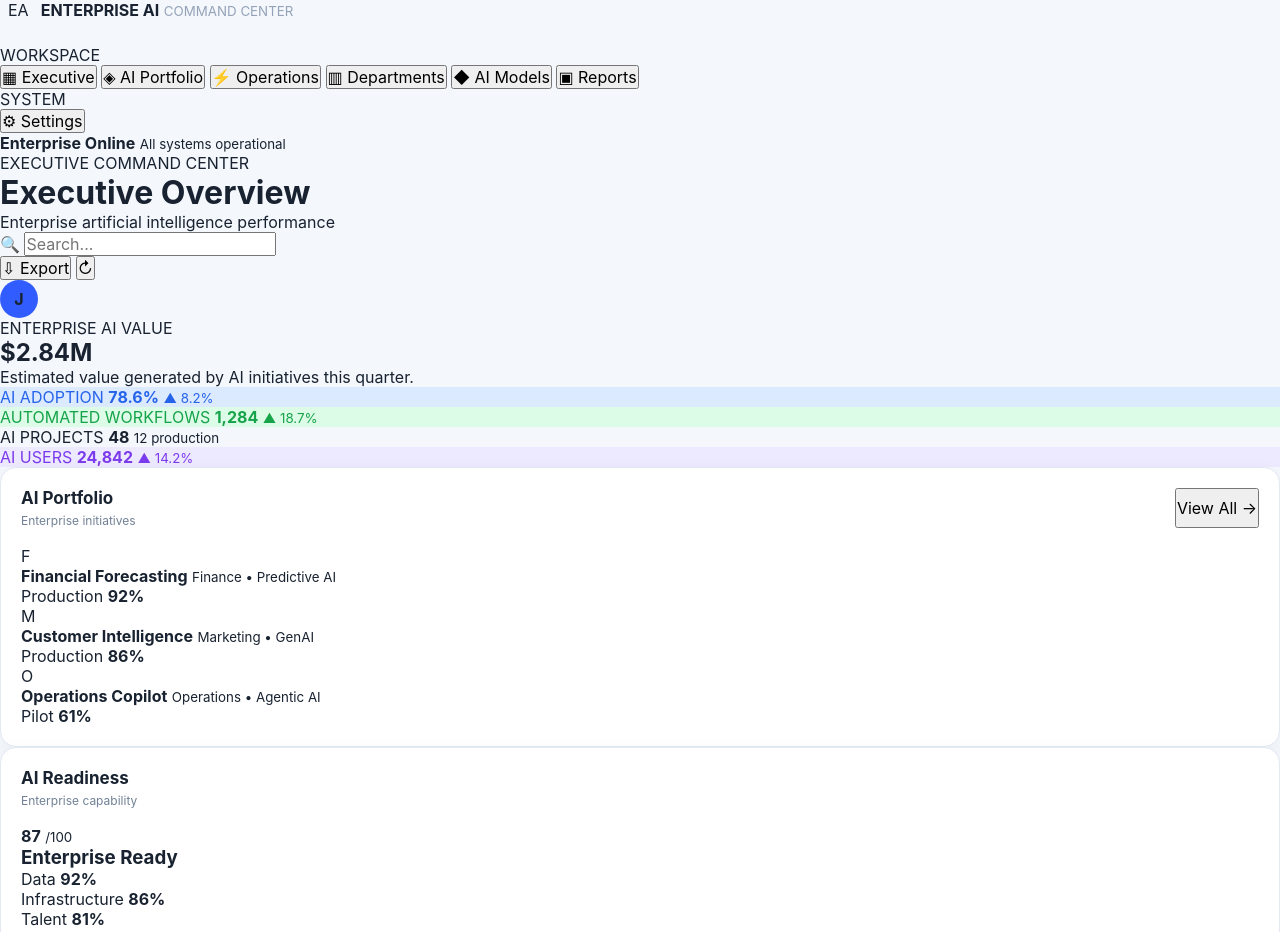
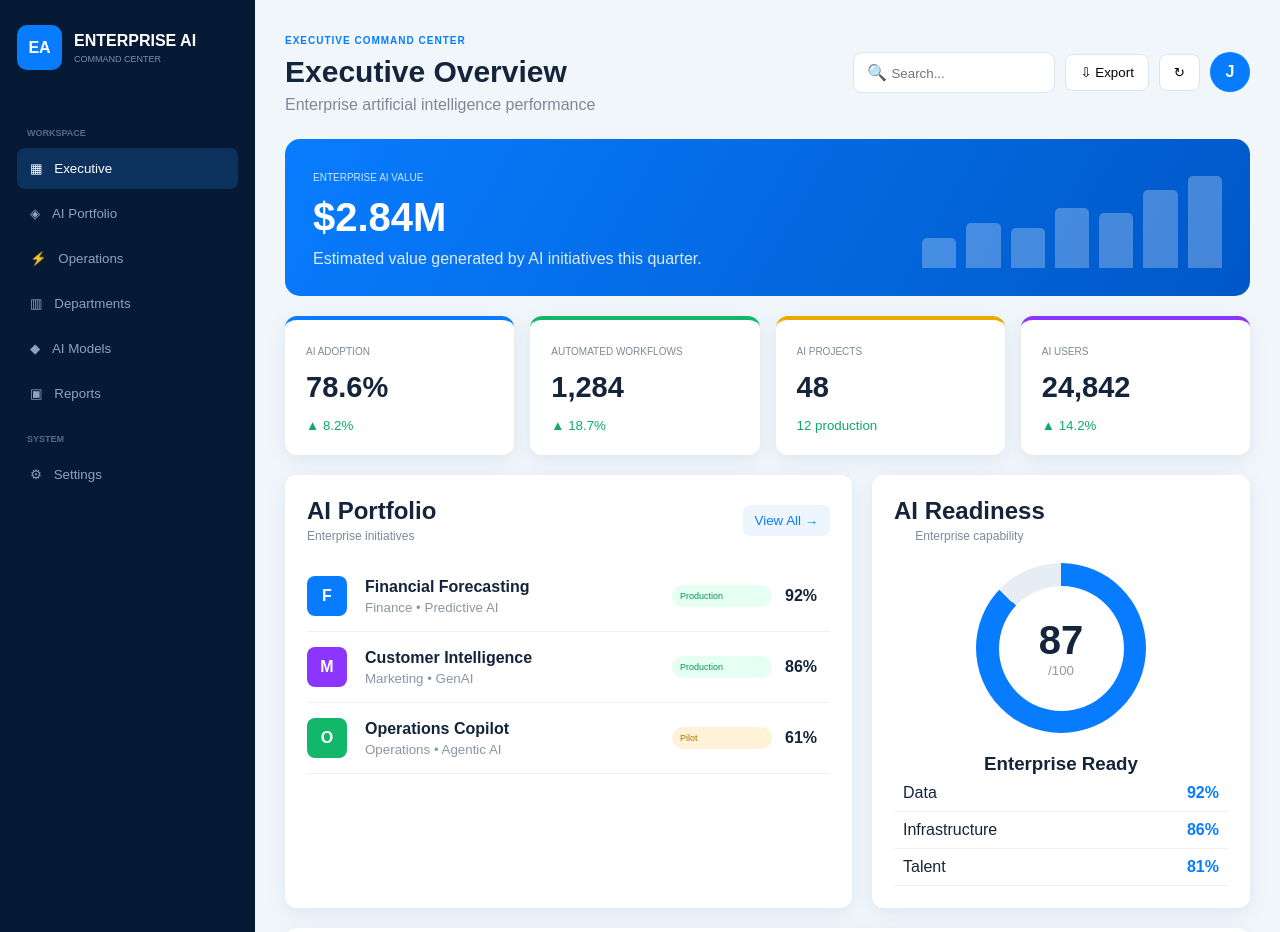
Before and after one commit to Mukesh-1449/TEMPLATES-SMART-UI-HUB, a plain HTML site: page ai/index (43).html in a window 1280 px wide. Shown: the top 932 px of the page. Drawn offline with Linux system fonts and the light colour scheme.

Commit message:
Update stylesheet link to style (45).css

```diff
--- a/ai/index (43).html
+++ b/ai/index (43).html
@@ -8,7 +8,7 @@
 
 <title>Enterprise AI Command</title>
 
-<link rel="stylesheet" href="style.css">
+<link rel="stylesheet" href="style%20(45).css">
 
 </head>
 
```
